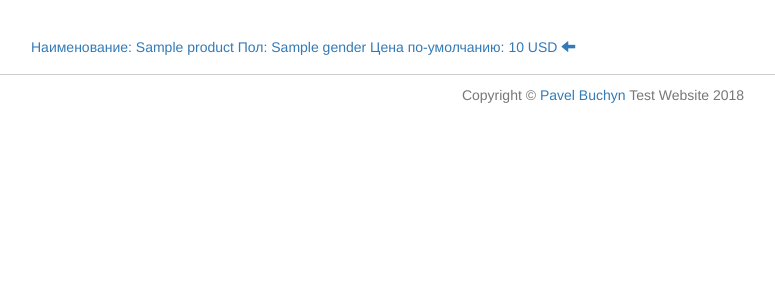
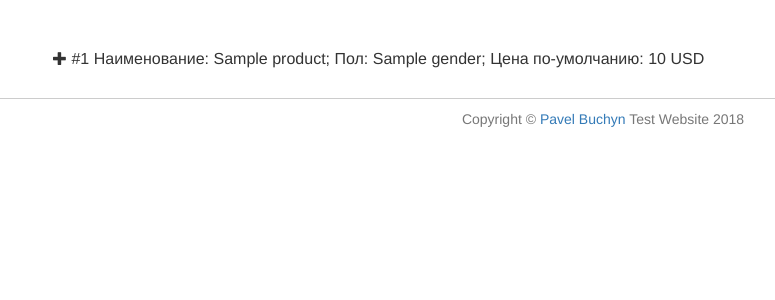
Before and after one commit to PavelLen/madison_test, a Symfony app: template templates/admin/admin.html.twig in a window 1280 px wide. Shown: the part 52-352 px from the top of the page, without its empty margins (37-812 px from the left). Run offline with Twig, Linux system fonts and the light colour scheme; the template is opened without the code that fills it: most values are stand-ins (such as "Sample title", 1, 10 or a date in 2020); some libraries are stand-ins or nearby versions.

Commit message:
Changed admin templates (changed accordion, add minus or plus icon for collapse element)

```diff
--- a/public/css/main.css
+++ b/public/css/main.css
@@ -162,3 +162,11 @@ table.table_admin {
 .table_admin td:hover {
     cursor: pointer;
 }
+
+/*accordion*/
+.bs-example{
+    margin: 20px;
+}
+.panel-title .glyphicon{
+    font-size: 14px;
+}
--- a/public/js/main.js
+++ b/public/js/main.js
@@ -21,12 +21,21 @@ $(document).ready(function () {
         });
     });
 
-    $('#new').su('click', 'td', function() {
-        var href = $(this).find("a").attr("href");
-        console.log('sdsd');
-        if(href) {
-            window.location = href;
-        }
+    /**
+    *Add minus or plus icon for collapse element
+    */
+    $(".panel-heading a").each(function(){
+
+        $(this).on('click', function(){
+            if($(this).find('span.glyphicon').hasClass("glyphicon-plus") ){
+                $(this).find('span.glyphicon').removeClass("glyphicon-plus");
+                $(this).find('span.glyphicon').addClass("glyphicon-minus");
+            } else {
+                $(this).find('span.glyphicon').removeClass("glyphicon-minus");
+                $(this).find('span.glyphicon').addClass("glyphicon-plus");
+            }
+        });
+
     });
 
     /*$('#table_admin').on('click', 'tr', function() {
--- a/templates/admin/admin.html.twig
+++ b/templates/admin/admin.html.twig
@@ -1,33 +1,29 @@
 {% extends 'layout.html.twig' %}
 
 {%  block body %}
-    <div id="accordion">
+
+    <div class="bs-example">
         {% for product in products %}
-            <div class="card">
-                <div class="card-header" id="product{{ product.id }}">
-                    <h5 class="mb-0">
-                        <button class="btn btn-link collapsed" data-toggle="collapse" data-target="#product_collapse{{ product.id }}" aria-expanded="false" aria-controls="product_collapse{{ product.id }}">
-                            Наименование: {{ product.name }} Пол: {{ product.gender }} Цена по-умолчанию: {{ product.price }} {{ product.currency }} <span class="position glyphicon glyphicon-arrow-left"></span>
-                        </button>
-                    </h5>
+            <div class="panel-group">
+                <div class="panel-heading">
+                    <h4 class="panel-title">
+                        <a data-toggle="collapse" href="#modifications_{{ product.id }}"><span class="glyphicon glyphicon-plus"></span>
+                           #{{ product.id }} Наименование: {{ product.name }}; Пол: {{ product.gender }}; Цена по-умолчанию: {{ product.price }} {{ product.currency }}</a>
+                    </h4>
                 </div>
-                <div id="product_collapse{{ product.id }}" class="collapse" aria-labelledby="product{{ product.id }}" data-parent="#accordion">
-                    <div class="card-body">
-                        {#modificztions#}
-                        <div id="accordion">
+                <div id="modifications_{{ product.id }}" class="panel-collapse collapse">
+                    <div class="panel-body">
+
                         {% for modifications in product.modifications %}
-                                <div class="card">
-                                    <div class="card-header" id="modification{{ modifications.id }}">
-                                        <h5 class="mb-0">
-                                            <button class="btn btn-link collapsed" data-toggle="collapse" data-target="#modification_collapse{{ modifications.id }}" aria-expanded="false" aria-controls="modification_collapse{{ modifications.id }}">
-                                                Артикл: {{ modifications.vendorCode }} Размер: {{ modifications.size }} Цвет: {{ modifications.color }} <span class="position glyphicon glyphicon-arrow-left"></span>
-                                            </button>
-                                        </h5>
+                            <div class="panel-group">
+                                <div class="panel panel-default">
+                                    <div class="panel-heading">
+                                        <h4 class="panel-title">
+                                            <a data-toggle="collapse" href="#price-periods_{{ modifications.id }}"><span class="glyphicon glyphicon-plus"></span>Артикл: {{ modifications.vendorCode }} Размер: {{ modifications.size }} Цвет: {{ modifications.color }}</a>
+                                        </h4>
                                     </div>
-                                    <div id="modification_collapse{{ modifications.id }}" class="collapse" aria-labelledby="modification{{ modifications.id }}" data-parent="#accordion">
-                                        <div class="card-body">
+                                    <div id="price-periods_{{ modifications.id }}" class="panel-collapse collapse">
 
-                                            {#periods#}
                                         <table class="table table-responsive table-condensed table_admin">
                                             <thead>
                                             <tr>
@@ -41,10 +37,10 @@
                                                 <tbody>
                                                 <tr id="edit_period{{ periods.id }}">
                                                     <td>{{ product.price }} {{ product.currency }}</td>
-                                                        <td id="form{{ periods.id }}">{{ periods.dateFrom|date("m/d/Y") }}</td>
-                                                        <td id="to{{ periods.id }}">{{ periods.dateTo|date("m/d/Y") }}</td>
+                                                    <td id="form{{ periods.id }}">{{ periods.dateFrom|date("d/m/Y") }}</td>
+                                                    <td id="to{{ periods.id }}">{{ periods.dateTo|date("d/m/Y") }}</td>
                                                     <td id="price{{ periods.id }}">{{ periods.price }} {{ product.currency }}</td>
-                                                        {#<td><button type="submit" name="edit" class="btn btn-primary" data-id="{{ periods.id }}">edit</button></td>#}
+                                                    <td><button type="submit" name="edit" class="btn btn-primary" data-id="{{ periods.id }}">edit</button></td>
                                                 </tr>
                                                 </tbody>
                                             {% endfor %}
@@ -53,28 +49,35 @@
                                             <form method="post" id="new" data-id="{{ modifications.id }}">
                                                 <span>Укажите диапазон и цену. По-умолчанию дата начала {{ "now"|date("d/m/Y") }}</span>
                                                 <div class="form-group">
+                                                    <table class="table table-responsive table-condensed">
+                                                        <tr>
+                                                            <td>
                                                                 <label>От</label>
                                                                 <input type="date" name="startDate">
+                                                            </td>
+                                                            <td>
                                                                 <label>До</label>
                                                                 <input type="date" name="endDate">
+                                                            </td>
+                                                            <td>
                                                                 <label>Цена</label>
                                                                 <input type="number" min="0" name="price" value="0.0">
-
+                                                            </td>
                                                             <td><button type="submit" name="edit" class="btn btn-primary">Добавить</button></td>
+                                                        </tr>
+                                                    </table>
                                                 </div>
                                             </form>
                                         </div>
-                                            {#periods#}
+
+                                    </div>
+                                </div>
+                            </div>
+                        {% endfor %}
 
                     </div>
                 </div>
             </div>
         {% endfor %}
     </div>
-                        {#modifacations#}
-                    </div>
-                </div>
-            </div>
-        {% endfor %}
-    </div>
 {% endblock %}
--- a/templates/base.html.twig
+++ b/templates/base.html.twig
@@ -12,7 +12,7 @@
     {% endblock %}
 
     {% block javascripts %}
-        <script src="https://ajax.googleapis.com/ajax/libs/jquery/3.2.1/jquery.min.js"></script>
+        <script src="https://ajax.googleapis.com/ajax/libs/jquery/3.3.1/jquery.min.js"></script>
         <script src="https://maxcdn.bootstrapcdn.com/bootstrap/3.3.7/js/bootstrap.min.js"></script>
         <script src="{{ asset('/js/main.js') }}"></script>
     {% endblock %}
```
Also changed, not shown: public/images/down.png (added). Lines whose indentation alone changed are shown as unchanged.
